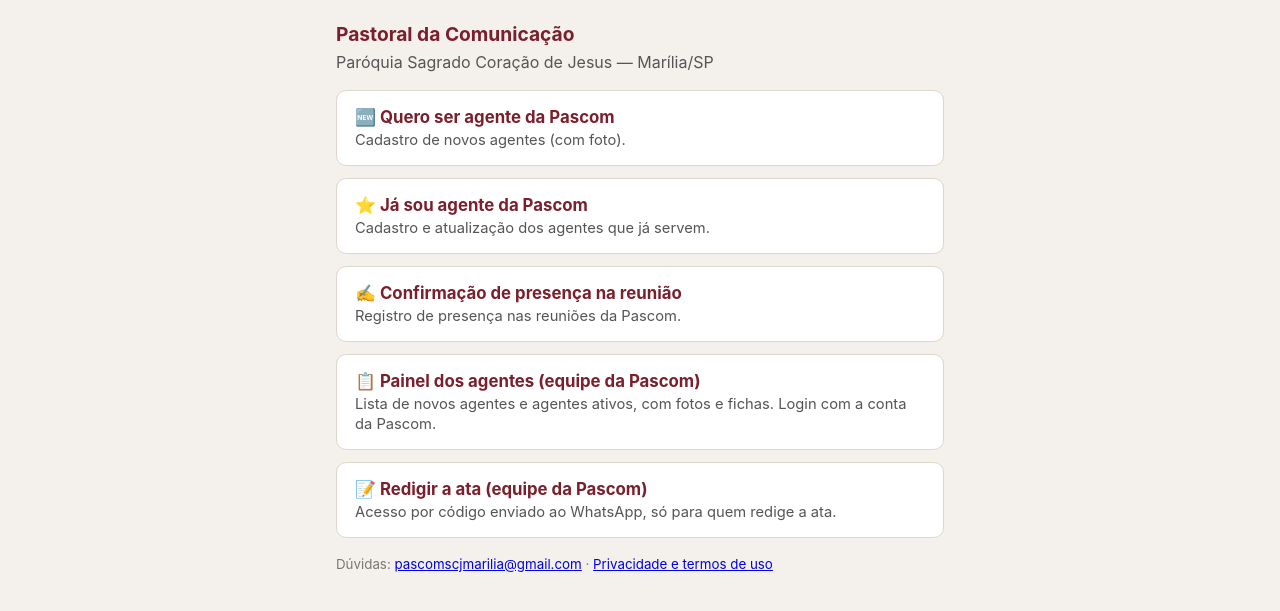
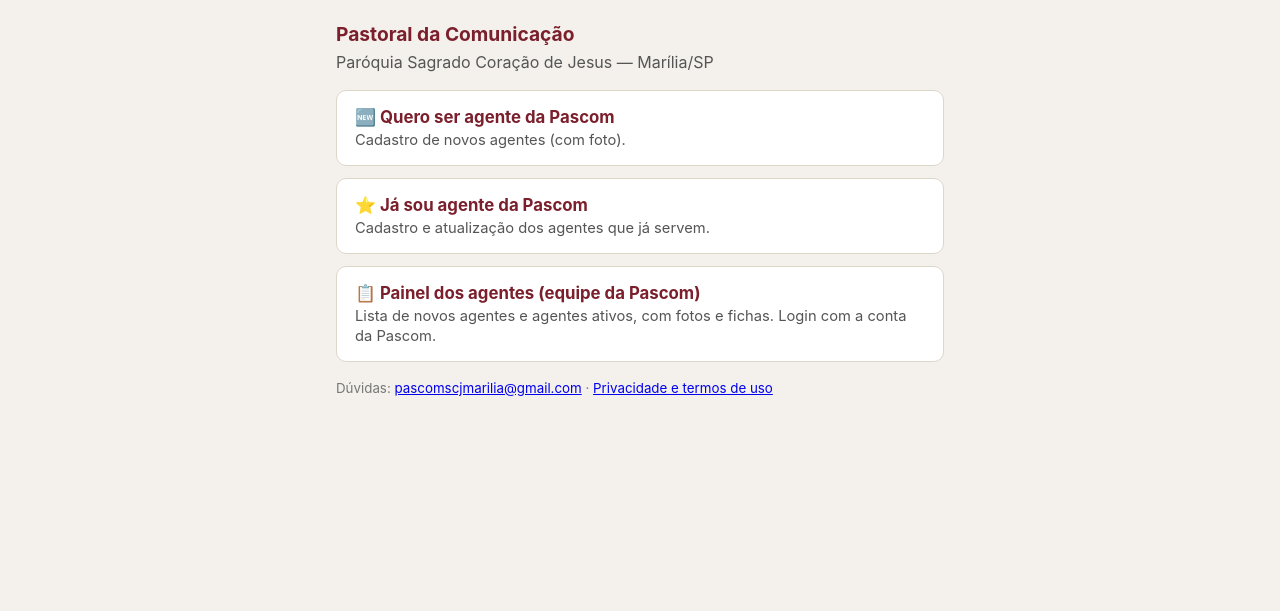
Before and after one commit to pascomscjmarilia-creator/pascom-scjm-marilia, a plain HTML site: page index.html in a window 1280 px wide. Shown: the part 65-676 px from the top of the page. Drawn offline with Linux system fonts and the light colour scheme.

Commit message:
Ata fora de produção por ora: tira os links de ata do menu e do painel
Co-Authored-By: Claude Sonnet 5.5 <noreply@anthropic.com>

```diff
--- a/index.html
+++ b/index.html
@@ -40,17 +40,9 @@
       <strong>⭐ Já sou agente da Pascom</strong>
       <span>Cadastro e atualização dos agentes que já servem.</span>
     </a>
-    <a class="cartao" href="ata-pascom.html">
-      <strong>✍️ Confirmação de presença na reunião</strong>
-      <span>Registro de presença nas reuniões da Pascom.</span>
-    </a>
     <a class="cartao" href="painel.html">
       <strong>📋 Painel dos agentes (equipe da Pascom)</strong>
       <span>Lista de novos agentes e agentes ativos, com fotos e fichas. Login com a conta da Pascom.</span>
-    </a>
-    <a class="cartao" href="ata-pascom-redigir.html">
-      <strong>📝 Redigir a ata (equipe da Pascom)</strong>
-      <span>Acesso por código enviado ao WhatsApp, só para quem redige a ata.</span>
     </a>
 
     <small>Dúvidas: <a href="mailto:pascomscjmarilia@gmail.com">pascomscjmarilia@gmail.com</a> · <a href="privacidade.html">Privacidade e termos de uso</a></small>
```
Also changed, not shown: painel.html (+1 -1 lines), 1 other file.
